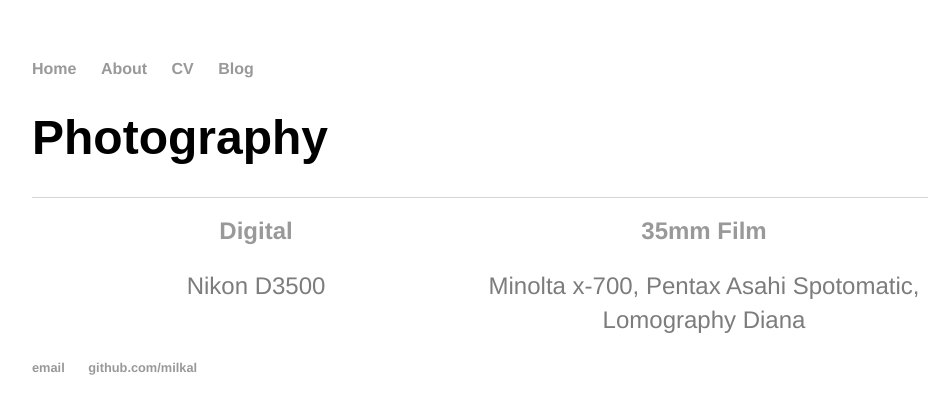
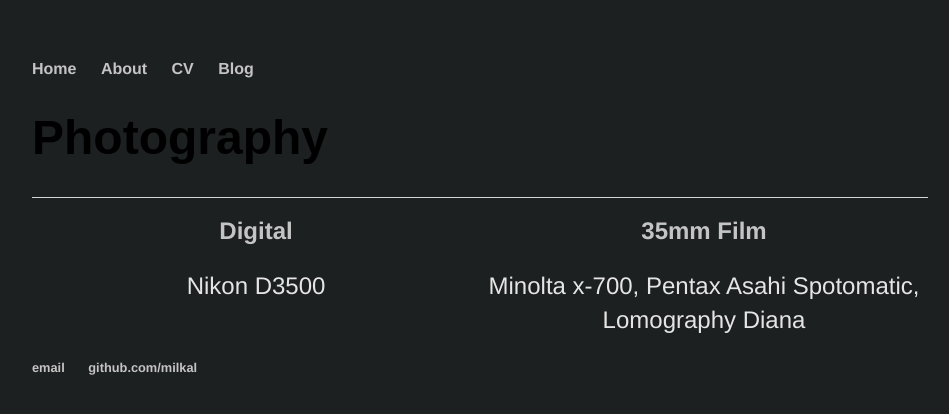
Before and after one commit to milkal/milkal.github.io, a Jekyll site: the page photography/index.html, which Jekyll copies as it is, in a window 1280 px wide. Shown: the top 414 px of the page, without its empty margins (160-1109 px from the left). Built offline with Jekyll 4.4.1, drawn with Linux system fonts in a browser that asks for light colours.

Commit message:
colour change, updated header

```diff
--- a/css/main.css
+++ b/css/main.css
@@ -1,6 +1,7 @@
 body {
     margin: 60px auto;
     width: 70%;
+    background-color: #1d2021;
 }
 @font-face {
 font-family: 'Montserrat-Light';
@@ -29,10 +30,10 @@
 }
 a {
     text-decoration: none;
-    color: #999;
+    color: #c4c4c4;
 }
 a:hover {
-    color: #737373;
+    color: #FFFFFF;
 }
 h1 {
     font-size: 3em;
@@ -41,13 +42,13 @@
 h2 {
     font-size: 1.5em;
     font-family:'Montserrat-Regular', 'Helvetica', 'Arial';
-    color: #7C7C7C
+    color: #c4c4c4;
 }
 p {
     font-size: 1.5em;
     font-family: 'Montserrat-Light', 'Helvetica', 'Arial';
     line-height: 1.4em;
-    color: #7C7C7C;
+    color: #e5e5e5;
 }
 footer {
     border-top: 1px solid #d5d5d5;
@@ -129,3 +130,8 @@
   display: flex;
   max-width: 70%;
 }
+
+.menucolumn img{
+  max-width: 250px;
+  max-height: 200px;
+}
--- a/index.html
+++ b/index.html
@@ -37,6 +37,7 @@
 		</div>
 	</div>
 
+	<br>
 	<footer>
 			<ul>
 					<li><a href="mailto:lijiammilka@gmail.com">email</a></li>
```
Also changed, not shown: graphics/header.png.
